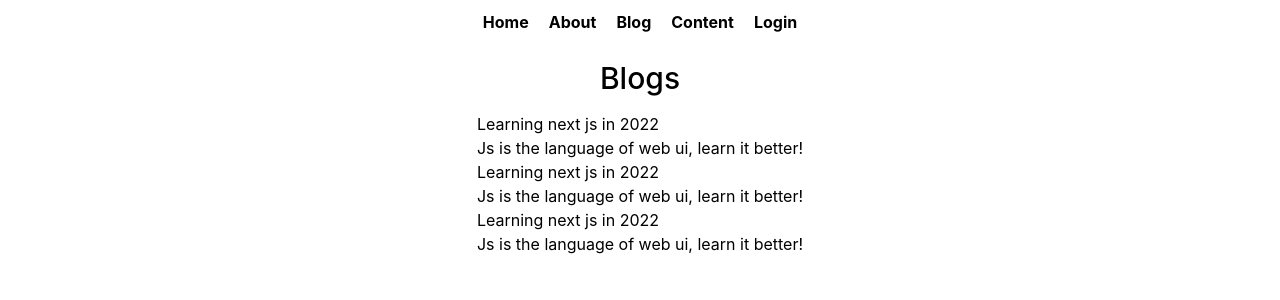
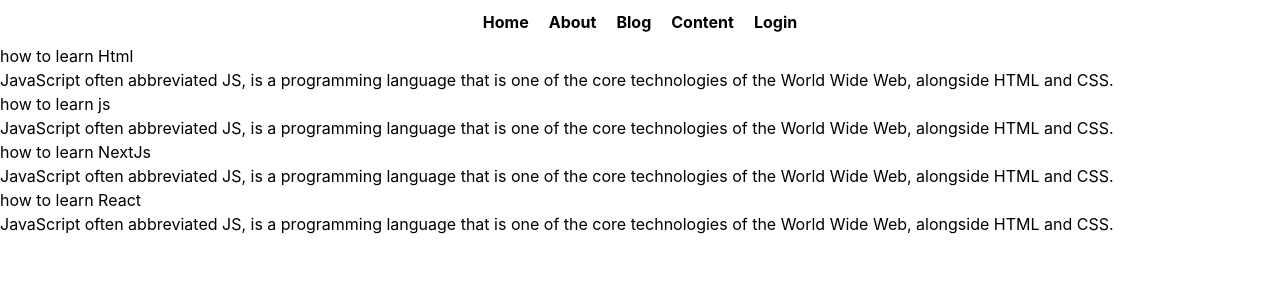
Before and after one commit to dmr-911/hunting-coder, a Next.js app: page /blog in a window 1280 px wide. Shown: the top 300 px of the page. Built offline with nearby package versions, Linux system fonts and the light colour scheme.

Commit message:
blogs and blog containers created and linked throug dynamic api

```diff
--- a/blogData/learnHtml.json
+++ b/blogData/learnHtml.json
@@ -1,5 +1,6 @@
     {
         "title" : "how to learn Html",
         "content" : "JavaScript often abbreviated JS, is a programming language that is one of the core technologies of the World Wide Web, alongside HTML and CSS.",
-        "author" : "Dmr"
+        "author" : "Dmr",
+        "slug" : "learnHtml"
     }
--- a/blogData/learnJs.json
+++ b/blogData/learnJs.json
@@ -1,5 +1,6 @@
     {
         "title" : "how to learn js",
         "content" : "JavaScript often abbreviated JS, is a programming language that is one of the core technologies of the World Wide Web, alongside HTML and CSS.",
-        "author" : "Dmr"
+        "author" : "Dmr",
+        "slug" : "learnJS"
     }
--- a/blogData/learnNext.json
+++ b/blogData/learnNext.json
@@ -1,5 +1,6 @@
     {
-        "title" : "how to learn js",
+        "title" : "how to learn NextJs",
         "content" : "JavaScript often abbreviated JS, is a programming language that is one of the core technologies of the World Wide Web, alongside HTML and CSS.",
-        "author" : "Dmr"
+        "author" : "Dmr",
+        "slug" : "learnNextJS"
     }
--- a/blogData/learnReact.json
+++ b/blogData/learnReact.json
@@ -1,5 +1,6 @@
     {
-        "title" : "how to learn js",
+        "title" : "how to learn React",
         "content" : "JavaScript often abbreviated JS, is a programming language that is one of the core technologies of the World Wide Web, alongside HTML and CSS.",
-        "author" : "Dmr"
+        "author" : "Dmr",
+        "slug" : "learnReact"
     }
--- /dev/null
+++ b/components/blog.js
@@ -0,0 +1,17 @@
+import React from 'react';
+import Link from 'next/link';
+import styles from '../styles/Blog.module.css';
+
+const Blog = ({blog}) => {
+    const {title, content, slug} = blog;
+    return (
+        <Link href={`/blogspot/${slug}`}>
+        <div className={`${styles.blogContainer}`}>
+          <h3>{title}</h3>
+          <p>{content}</p>
+        </div>
+        </Link>
+    );
+};
+
+export default Blog;
--- /dev/null
+++ b/components/blogs.js
@@ -0,0 +1,24 @@
+import React, { useEffect, useState } from 'react';
+import Blog from './blog';
+
+const Blogs = () => {
+    const [blogs, setBlogs] = useState([]);
+    useEffect(()=>{
+        fetch('http://localhost:3000/api/blogs')
+        .then(res => res.json())
+        .then( data => setBlogs(data))
+    },[]);
+
+    return (
+        <div>
+            {
+                blogs.map((blog, i)=><Blog
+                key={i}
+                blog={blog}
+                ></Blog>)
+            }
+        </div>
+    );
+};
+
+export default Blogs;
--- a/pages/_app.js
+++ b/pages/_app.js
@@ -2,9 +2,15 @@ import { Provider } from 'react-redux';
 import Navigation from '../components/nav';
 import '../styles/globals.css';
 import store from '../redux/store';
+import Head from 'next/head';
 
 function MyApp({ Component, pageProps }) {
   return <>
+      <Head>
+        <title>Hunting coder</title>
+        <meta name="description" content="Generated by create next app" />
+        <link rel="icon" href="/favicon.ico" />
+      </Head>
         <Provider store={store}>
         <Navigation></Navigation>
         <Component {...pageProps} />
--- a/pages/blog.js
+++ b/pages/blog.js
@@ -1,24 +1,11 @@
 import React from 'react';
+import Blogs from '../components/blogs';
 import styles from '../styles/Home.module.css'
 
 const Blog = () => {
   return (
     <>
-    <div className="text-center text-3xl font-medium my-4">Blogs</div>
-    <main className={styles.main}>
-    <div>
-    <h3>Learning next js in 2022</h3>
-    <p>Js is the language of web ui, learn it better!</p>
-  </div>
-  <div>
-    <h3>Learning next js in 2022</h3>
-    <p>Js is the language of web ui, learn it better!</p>
-  </div>
-  <div>
-    <h3>Learning next js in 2022</h3>
-    <p>Js is the language of web ui, learn it better!</p>
-  </div>
-    </main>
+    <Blogs></Blogs>
   </>
   )
 }
--- a/pages/blogspot/[blogId].js
+++ b/pages/blogspot/[slug].js
@@ -3,11 +3,10 @@ import React from 'react';
 
 const BlogId = () => {
     const router = useRouter();
-    const{blogId} = router.query;
-    console.log(blogId);
+    const{slug} = router.query;
     return (
         <div>
-            <h4>This is {blogId} blog</h4>
+            <h4>This is {slug} blog</h4>
         </div>
     );
 };
--- a/pages/index.js
+++ b/pages/index.js
@@ -19,11 +19,6 @@ export default function Home() {
           `
         }
       </style>
-      <Head>
-        <title>Hunting coder</title>
-        <meta name="description" content="Generated by create next app" />
-        <link rel="icon" href="/favicon.ico" />
-      </Head>
       <main className={styles.main}>
         <h1 className="text-4xl font-bold pt-8 home-title">
          Hunting coder
--- /dev/null
+++ b/styles/Blog.module.css
@@ -0,0 +1,3 @@
+.blogContainer{
+    cursor: pointer;
+}
```
